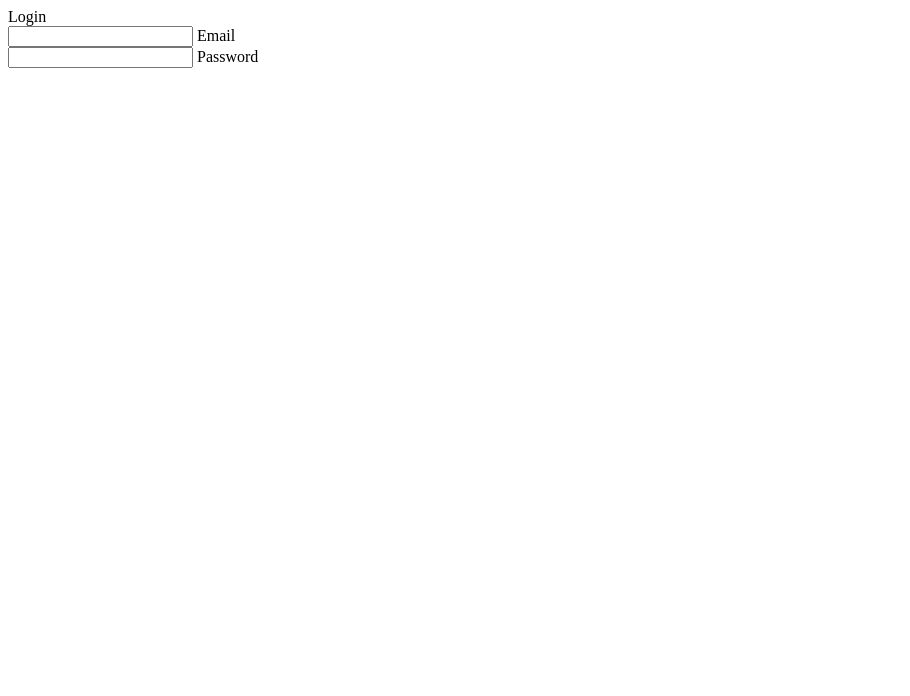
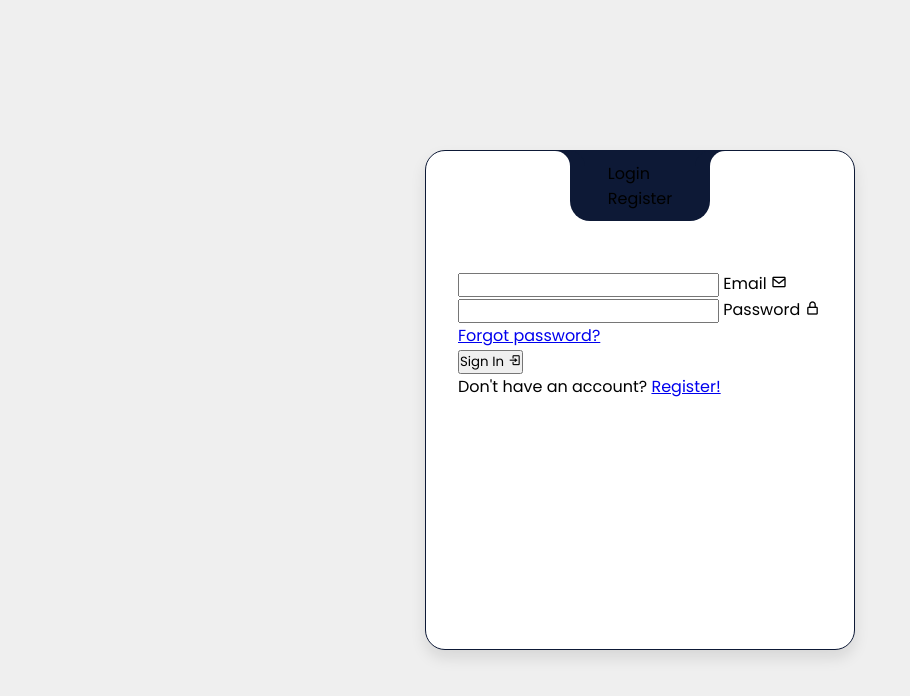
Before and after one commit to thatoneguy-24/Login-Registration-Page, a plain HTML site: page index.html in a window 1280 px wide. Shown: the whole page, without its empty margins (0-910 px from the left). Drawn offline with nearby package versions, Linux system fonts and the light colour scheme.

Commit message:
Implement login form structure and styling for user authentication

```diff
--- a/index.html
+++ b/index.html
@@ -1,26 +1,54 @@
 <!DOCTYPE html>
 <html lang="en">
-<head>
-    <meta charset="UTF-8">
-    <meta name="viewport" content="width=device-width, initial-scale=1.0">
+  <head>
+    <meta charset="UTF-8" />
+    <meta name="viewport" content="width=device-width, initial-scale=1.0" />
     <title>Login / Register</title>
-    <link rel="stylesheet" href="style.css">
+    <link rel="stylesheet" href="style.css" />
     <script src="script.js"></script>
-</head>
-<body>
+    <link
+      href="https://unpkg.com/boxicons@2.1.4/css/boxicons.min.css"
+      rel="stylesheet"
+    />
+  </head>
+  <!--------------------------------------------------------------------------->
+  <body>
     <div class="wrapper">
+      <div class="form-header">
         <div class="title">
-            Login
+          <div class="login-title">Login</div>
+          <div class="register-title">Register</div>
         </div>
-        <div class="form">
-            <form>
-                <input type="email" required id="email">
-                <label for="email">Email</label>
-                <br>
-                <input type="password" required id="pass">
-                <label for="pass">Password</label>
-            </form>
+      </div>
+
+      <form action="#" class="login-form" autocomplete="off">
+        <div class="input-box">
+          <input type="email" id="log-email" class="input-field" required />
+          <label for="log-email"> Email </label>
+          <i class="bx bx-envelope"></i>
         </div>
+
+        <div class="input-box">
+          <input type="password" id="log-pass" class="input-field" required />
+          <label for="log-pass"> Password </label>
+          <i class="bx bx-lock-alt"></i>
+        </div>
+        <div class="form-other">
+          <div class="other-1"></div>
+          <div class="other-2">
+            <a href="#">Forgot password?</a>
+          </div>
+        </div>
+        <div class="input-box">
+          <button class="submit-btn" id="signin-btn">
+            Sign In <i class="bx bx-log-in"></i>
+          </button>
+        </div>
+        <div class="switch-form">
+          Don't have an account?
+          <a href="#" onclick="">Register!</a>
+        </div>
+      </form>
     </div>
-</body>
+  </body>
 </html>
--- a/style.css
+++ b/style.css
@@ -0,0 +1,76 @@
+@import url("https://fonts.googleapis.com/css2?family=Poppins:ital,wght@0,100;0,200;0,300;0,400;0,500;0,600;0,700;0,800;0,900;1,100;1,200;1,300;1,400;1,500;1,600;1,700;1,800;1,900&display=swap");
+
+:root {
+  --primary-color: #0d1936;
+  --secondary-color: #535354;
+  --background-color: #efefef;
+  --shadow-color: rgba(0, 0, 0, 0.1);
+  --white-color: #fff;
+  --black-color: #000;
+  --input-border-color: #e3e4e6;
+  --transition-3s: 0.3s;
+}
+
+* {
+  margin: 0;
+  padding: 0;
+  box-sizing: border-box;
+  font-family: "Poppins", sans-serif;
+}
+
+body {
+  display: flex;
+  align-items: center;
+  justify-content: center;
+  height: 100vh;
+  background-color: var(--background-color);
+}
+
+.wrapper {
+  position: relative;
+  background-color: var(--white-color);
+  height: 500px;
+  width: 430px;
+  padding: 120px 32px 64px;
+  border: 1px solid var(--primary-color);
+  border-radius: 20px;
+  box-shadow: 0 8px 15px var(--shadow-color);
+  transition: var(--transition-3s);
+}
+
+.form-header {
+  position: absolute;
+  top: 0;
+  left: 50%;
+  transform: translateX(-50%);
+  display: flex;
+  justify-content: center;
+  align-items: center;
+  width: 140px;
+  height: 70px;
+  background-color: var(--primary-color);
+  border-radius: 0 0 20px 20px;
+}
+
+.form-header::before,
+.form-header::after {
+  content: "";
+  width: 30px;
+  height: 30px;
+}
+
+.form-header::before {
+  position: absolute;
+  top: 0;
+  left: -30px;
+  border-top-right-radius: 50%;
+  box-shadow: 15px 0 0 var(--primary-color);
+}
+
+.form-header::after {
+  position: absolute;
+  top: 0;
+  right: -30px;
+  border-top-left-radius: 50%;
+  box-shadow: -15px 0 0 var(--primary-color);
+}
```
